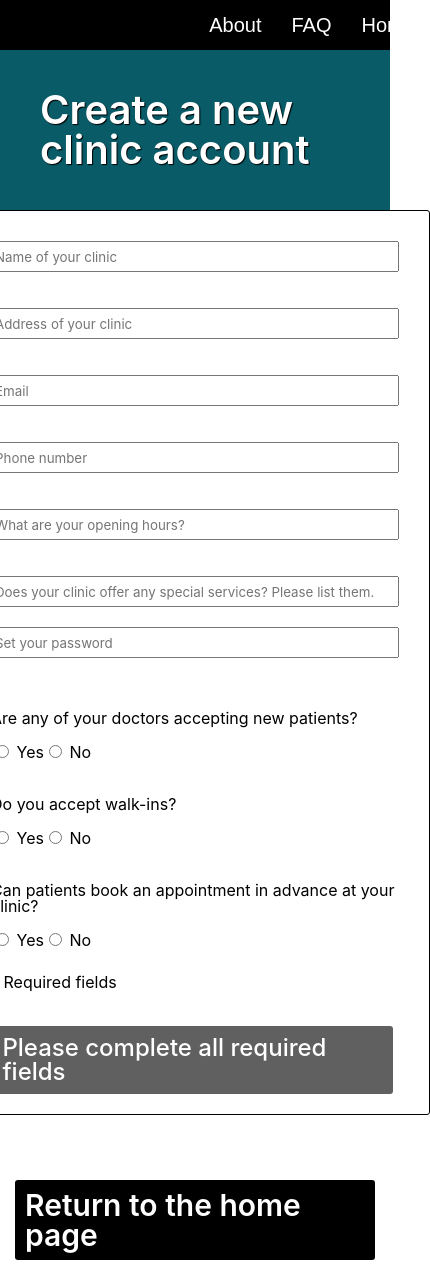
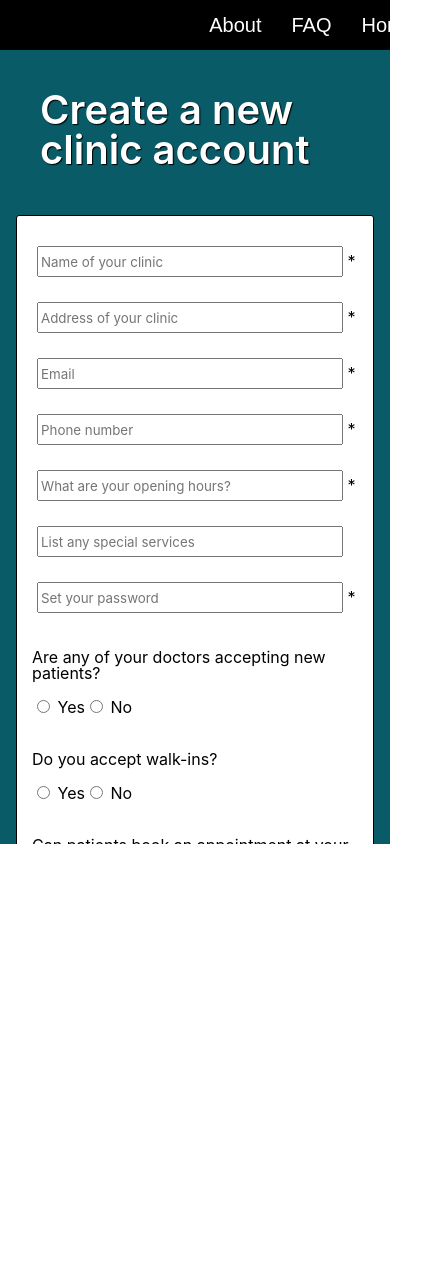
Before and after one commit to joni-sadler/Doctor-Finder, a React (Create React App) app in the folder frontend/: page /clinic_signup in a window 390 px wide. Shown: the whole page, 430 px wide, since content can reach past the window. After the commit the page ends 844 px from the top, so only its background shows below. Built offline with nearby package versions, Linux system fonts and the light colour scheme; what react-animations would draw is missing.

Commit message:
Added responsive styling for Doctor and Clinic Signup pages

```diff
--- a/frontend/src/pages/ClinicSignup.js
+++ b/frontend/src/pages/ClinicSignup.js
@@ -2,6 +2,11 @@ import React, { useState, useEffect } from "react";
 import { NavLink } from "react-router-dom";
 import styled from "styled-components";
 import Header from "../components/Header";
+import {
+  onSmallPhoneMediaQuery,
+  onDesktopMediaQuery,
+  onTabletMediaQuery,
+} from "../utils/responsive";
 
 const ClinicSignup = () => {
   const [signupInfo, setSignupInfo] = useState({});
@@ -14,7 +19,6 @@ const ClinicSignup = () => {
   const [emailValidation, setEmailValidation] = useState();
   const [phoneNumberValidation, setPhoneNumberValidation] = useState();
   const [passwordValidation, setPasswordValidation] = useState();
-  const [openingHoursValidation, setOpeningHoursValidation] = useState();
 
   const signupInfoHandler = (name) => {
     return ({ target: { value } }) => {
@@ -113,6 +117,7 @@ const ClinicSignup = () => {
       <ContentWrapper>
         <Title>Create a new clinic account</Title>
         <SignupWrapper>
+          <InputDiv>
             <Field>
               <input
                 name="clinicName"
@@ -120,7 +125,12 @@ const ClinicSignup = () => {
                 type="text"
                 value={signupInfo.clinicName}
                 onChange={signupInfoHandler("clinicName")}
-              style={{ height: "25px", width: "400px" }}
+                style={{
+                  height: "25px",
+                  width: "90%",
+                  marginTop: "10px",
+                  marginLeft: "5px",
+                }}
               />{" "}
               *
             </Field>
@@ -131,7 +141,12 @@ const ClinicSignup = () => {
                 type="text"
                 value={signupInfo.clinicAddress}
                 onChange={signupInfoHandler("clinicAddress")}
-              style={{ height: "25px", width: "400px" }}
+                style={{
+                  height: "25px",
+                  width: "90%",
+                  marginTop: "5px",
+                  marginLeft: "5px",
+                }}
               />{" "}
               *
             </Field>
@@ -142,7 +157,12 @@ const ClinicSignup = () => {
                 type="text"
                 value={signupInfo.email}
                 onChange={signupInfoHandler("email")}
-              style={{ height: "25px", width: "400px" }}
+                style={{
+                  height: "25px",
+                  width: "90%",
+                  marginTop: "5px",
+                  marginLeft: "5px",
+                }}
               />{" "}
               *
             </Field>
@@ -154,7 +174,12 @@ const ClinicSignup = () => {
                 required
                 value={signupInfo.phoneNumber}
                 onChange={signupInfoHandler("phoneNumber")}
-              style={{ height: "25px", width: "400px" }}
+                style={{
+                  height: "25px",
+                  width: "90%",
+                  marginTop: "5px",
+                  marginLeft: "5px",
+                }}
               />{" "}
               *
             </Field>
@@ -165,18 +190,28 @@ const ClinicSignup = () => {
                 type="text"
                 value={signupInfo.hours}
                 onChange={signupInfoHandler("hours")}
-              style={{ height: "25px", width: "400px" }}
+                style={{
+                  height: "25px",
+                  width: "90%",
+                  marginTop: "5px",
+                  marginLeft: "5px",
+                }}
               />{" "}
               *
             </Field>
             <Field>
               <input
                 name="specialties"
-              placeholder="Does your clinic offer any special services? Please list them."
+                placeholder="List any special services"
                 type="text"
                 value={signupInfo.specialties}
                 onChange={signupInfoHandler("specialties")}
-              style={{ height: "25px", width: "400px" }}
+                style={{
+                  height: "25px",
+                  width: "90%",
+                  marginTop: "5px",
+                  marginLeft: "5px",
+                }}
               />
             </Field>
             <Field>
@@ -186,7 +221,12 @@ const ClinicSignup = () => {
                 type="password"
                 value={signupInfo.password}
                 onChange={signupInfoHandler("password")}
-              style={{ height: "25px", width: "400px" }}
+                style={{
+                  height: "25px",
+                  width: "90%",
+                  marginTop: "5px",
+                  marginLeft: "5px",
+                }}
               />{" "}
               *
             </Field>
@@ -213,7 +253,7 @@ const ClinicSignup = () => {
               <input name="acceptsWalkins" type="radio" value="False" /> No
             </Field>
             <Field>
-            <p>Can patients book an appointment in advance at your clinic?</p>
+              <p>Can patients book an appointment at your clinic?</p>
               <input
                 name="acceptsAppointments"
                 type="radio"
@@ -223,6 +263,7 @@ const ClinicSignup = () => {
               Yes
               <input name="acceptsAppointments" type="radio" value="False" /> No
             </Field>
+          </InputDiv>
           <RequiredFields>* Required fields</RequiredFields>
           <SubmitWrapper>
             {clinicNameValidation &&
@@ -255,9 +296,13 @@ const ClinicSignup = () => {
 };
 
 const Container = styled.div`
-  height: 100vw;
-  width: 100%;
+  height: 100vh;
+  width: 100vw;
   background-color: #085b67;
+  overflow: auto;
+  display: flex;
+  flex-direction: column;
+  align-items: center;
 `;
 
 const ContentWrapper = styled.div`
@@ -265,8 +310,9 @@ const ContentWrapper = styled.div`
   flex-direction: column;
   justify-content: flex-start;
   align-items: center;
-  height: 100%;
-  width: 100%;
+  ${onSmallPhoneMediaQuery()} {
+    margin: 10px;
+  }
 `;
 
 const Title = styled.p`
@@ -278,17 +324,27 @@ const Title = styled.p`
 `;
 
 const SignupWrapper = styled.div`
+  background: #ffffff;
+  border-radius: 3px;
+  position: inherit;
+  top: 10%;
+  right: 10px;
+  width: 90%;
+  opacity: 1;
+  padding-left: 5px;
+  margin: 5px 10px 15px 10px;
+  border: 1px solid black;
+  overflow-y: auto;
   display: flex;
   flex-direction: column;
-  justify-content: center;
-  background-color: white;
-  border: 1px solid black;
-  border-radius: 3px;
-  padding: 20px;
 `;
 
 const Field = styled.div`
   padding: 10px;
+`;
+
+const InputDiv = styled.div`
+  padding-top: 10px;
 `;
 
 const RequiredFields = styled.p`
@@ -314,14 +370,19 @@ const SubmitButton = styled.button`
 
 const SubmitButtonInactive = styled.div`
   display: flex;
+  text-align: center;
   justify-content: center;
   background-color: #606060;
   color: white;
   border-radius: 3px;
   width: 90%;
   padding: 10px 5px;
+  margin-bottom: 25px;
   font-size: 24px;
   font-weight: 500;
+  ${onSmallPhoneMediaQuery()} {
+    font-size: 18px;
+  }
 `;
 
 const RegistrationMessaging = styled.p`
@@ -342,19 +403,28 @@ const HomepagePrompt = styled.div`
   flex-direction: column;
   justify-content: center;
   align-items: center;
-  margin-top: 50px;
+  margin-top: 25px;
 `;
 
 const HomePageText = styled(NavLink)`
   background-color: black;
-  padding: 10px;
+  padding: 15px;
   border-radius: 3px;
   font-size: 30px;
   font-weight: 600;
-  margin: 15px;
+  margin: 15px 15px 50px 15px;
   color: white;
   text-decoration: none;
   cursor: pointer;
+  ${onDesktopMediaQuery()} {
+    font-size: 28px;
+  }
+  ${onTabletMediaQuery()} {
+    font-size: 24px;
+  }
+  ${onSmallPhoneMediaQuery()} {
+    font-size: 20px;
+  }
 `;
 
 export default ClinicSignup;
--- a/frontend/src/pages/DoctorSignup.js
+++ b/frontend/src/pages/DoctorSignup.js
@@ -1,8 +1,12 @@
 import React, { useState, useEffect } from "react";
 import { NavLink } from "react-router-dom";
-import styled, { keyframes } from "styled-components";
-import { fadeInDown, fadeOutUp } from "react-animations";
+import styled from "styled-components";
 import Header from "../components/Header";
+import {
+  onSmallPhoneMediaQuery,
+  onDesktopMediaQuery,
+  onTabletMediaQuery,
+} from "../utils/responsive";
 
 const DoctorSignup = () => {
   const [signupInfo, setSignupInfo] = useState({});
@@ -112,7 +116,7 @@ const DoctorSignup = () => {
       <ContentWrapper>
         <Title>Create a new doctor account</Title>
         <SignupWrapper>
-          <NameDiv>
+          <InputDiv>
             <Field>
               <input
                 name="title"
@@ -120,7 +124,13 @@ const DoctorSignup = () => {
                 type="text"
                 value={signupInfo.title}
                 onChange={signupInfoHandler("title")}
-                style={{ height: "25px", width: "30px" }}
+                style={{
+                  height: "25px",
+                  width: "90%",
+                  marginTop: "5px",
+                  marginLeft: "5px",
+                  marginRight: "5px",
+                }}
               />
             </Field>
             <Field>
@@ -130,9 +140,15 @@ const DoctorSignup = () => {
                 type="text"
                 value={signupInfo.firstName}
                 onChange={signupInfoHandler("firstName")}
-                style={{ height: "25px", width: "150px" }}
-              />{" "}
-              *
+                style={{
+                  height: "25px",
+                  width: "90%",
+                  marginTop: "5px",
+                  marginLeft: "5px",
+                  marginRight: "5px",
+                }}
+              />
+              {"  "}*
               {!firstNameValidation && hasSubmittedInfo && (
                 <p>This field is required</p>
               )}
@@ -144,11 +160,16 @@ const DoctorSignup = () => {
                 type="text"
                 value={signupInfo.lastName}
                 onChange={signupInfoHandler("lastName")}
-                style={{ height: "25px", width: "150px" }}
-              />{" "}
-              *
+                style={{
+                  height: "25px",
+                  width: "90%",
+                  marginTop: "5px",
+                  marginLeft: "5px",
+                  marginRight: "5px",
+                }}
+              />
+              {"  "}*
             </Field>
-          </NameDiv>
             <Field>
               <input
                 name="email"
@@ -156,7 +177,13 @@ const DoctorSignup = () => {
                 type="text"
                 value={signupInfo.email}
                 onChange={signupInfoHandler("email")}
-              style={{ height: "25px", width: "400px" }}
+                style={{
+                  height: "25px",
+                  width: "90%",
+                  marginTop: "5px",
+                  marginLeft: "5px",
+                  marginRight: "5px",
+                }}
               />{" "}
               *
             </Field>
@@ -178,7 +205,7 @@ const DoctorSignup = () => {
                 type="text"
                 value={signupInfo.phoneNumber}
                 onChange={signupInfoHandler("phoneNumber")}
-              style={{ height: "25px", width: "400px" }}
+                style={{ height: "25px", width: "90%", marginTop: "5px" }}
               />
             </Field>
             <Field>
@@ -213,7 +240,9 @@ const DoctorSignup = () => {
               </CategoryNav>
             </ClinicDropdown>
             <ClinicDropdown>
-            <Text>If you work at an additional clinic, please select it:</Text>
+              <Text>
+                If you work at an additional clinic, please select it:
+              </Text>
               <CategoryNav>
                 {clinics.map((clinic) => {
                   return (
@@ -221,7 +250,9 @@ const DoctorSignup = () => {
                       onClick={() => setSecondaryClinic(clinic.clinicName)}
                       style={{
                         backgroundColor:
-                        secondaryClinic === clinic.clinicName ? "#B8D0D3" : "",
+                          secondaryClinic === clinic.clinicName
+                            ? "#B8D0D3"
+                            : "",
                       }}
                     >
                       {clinic.clinicName}
@@ -233,11 +264,16 @@ const DoctorSignup = () => {
             <Field>
               <input
                 name="specialty"
-              placeholder="If you specialize in particular type(s) of medicine, list them. "
+                placeholder="List any specialty practices"
                 type="text"
                 value={signupInfo.additionalClinicName}
                 onChange={signupInfoHandler("specialty")}
-              style={{ height: "25px", width: "400px" }}
+                style={{
+                  height: "25px",
+                  width: "90%",
+                  marginTop: "5px",
+                  marginLeft: "5px",
+                }}
               />
             </Field>
             <Field>
@@ -247,10 +283,16 @@ const DoctorSignup = () => {
                 type="password"
                 value={signupInfo.password}
                 onChange={signupInfoHandler("password")}
-              style={{ height: "25px", width: "400px" }}
+                style={{
+                  height: "25px",
+                  width: "90%",
+                  marginTop: "5px",
+                  marginLeft: "5px",
+                }}
               />{" "}
               *
             </Field>
+          </InputDiv>
           <RequiredFields>* Required fields</RequiredFields>
           <SubmitWrapper>
             {firstNameValidation &&
@@ -282,9 +324,13 @@ const DoctorSignup = () => {
 };
 
 const Container = styled.div`
-  height: 100vw;
-  width: 100%;
+  height: 100vh;
+  width: 100vw;
   background-color: #085b67;
+  overflow: auto;
+  display: flex;
+  flex-direction: column;
+  align-items: center;
 `;
 
 const ContentWrapper = styled.div`
@@ -292,8 +338,9 @@ const ContentWrapper = styled.div`
   flex-direction: column;
   justify-content: flex-start;
   align-items: center;
-  height: 100%;
-  width: 100%;
+  ${onSmallPhoneMediaQuery()} {
+    margin: 10px;
+  }
 `;
 
 const Title = styled.p`
@@ -305,21 +352,29 @@ const Title = styled.p`
 `;
 
 const SignupWrapper = styled.div`
+  background: #ffffff;
+  border-radius: 3px;
+  position: inherit;
+  top: 10%;
+  right: 10px;
+  width: 90%;
+  padding-left: 5px;
+  margin: 5px 10px 15px 10px;
+  border: 1px solid black;
+  overflow-y: auto;
   display: flex;
   flex-direction: column;
-  justify-content: center;
-  background-color: white;
-  border: 1px solid black;
-  border-radius: 3px;
-  padding: 20px;
 `;
 
 const Field = styled.div`
+  display: flex;
+  flex-direction: row;
   padding: 10px;
+  width: 90%;
 `;
 
-const NameDiv = styled.div`
-  display: flex;
+const InputDiv = styled.div`
+  padding-top: 10px;
 `;
 
 const Text = styled.p`
@@ -332,14 +387,6 @@ const ClinicDropdown = styled.div`
   flex-direction: column;
 `;
 
-const slideDown = keyframes`
-  ${fadeInDown};
-`;
-
-const slideUp = keyframes`
-  ${fadeOutUp};
-`;
-
 const RequiredFields = styled.p`
   padding-left: 10px;
 `;
@@ -350,7 +397,7 @@ const CategoryNav = styled.nav`
   position: inherit;
   top: 10%;
   right: 10px;
-  width: 400px;
+  width: 80%;
   opacity: 1;
   padding-left: 5px;
   margin: 5px 0px 15px 10px;
@@ -359,7 +406,6 @@ const CategoryNav = styled.nav`
   overflow-y: auto;
   display: flex;
   flex-direction: column;
-  /* animation: 0.3s ${slideDown}; */
 `;
 
 const ClinicList = styled.p`
@@ -393,14 +439,19 @@ const SubmitButton = styled.button`
 
 const SubmitButtonInactive = styled.div`
   display: flex;
+  text-align: center;
   justify-content: center;
   background-color: #606060;
   color: white;
   border-radius: 3px;
   width: 90%;
   padding: 10px 5px;
+  margin-bottom: 25px;
   font-size: 24px;
   font-weight: 500;
+  ${onSmallPhoneMediaQuery()} {
+    font-size: 18px;
+  }
 `;
 
 const ConfirmationText = styled.p`
@@ -421,14 +472,23 @@ const HomepagePrompt = styled.div`
 
 const HomePageText = styled(NavLink)`
   background-color: black;
-  padding: 10px;
+  padding: 15px;
   border-radius: 3px;
   font-size: 30px;
   font-weight: 600;
-  margin: 15px;
+  margin: 15px 15px 50px 15px;
   color: white;
   text-decoration: none;
   cursor: pointer;
+  ${onDesktopMediaQuery()} {
+    font-size: 28px;
+  }
+  ${onTabletMediaQuery()} {
+    font-size: 24px;
+  }
+  ${onSmallPhoneMediaQuery()} {
+    font-size: 20px;
+  }
 `;
 
 export default DoctorSignup;
```
Lines whose indentation alone changed are shown as unchanged.
